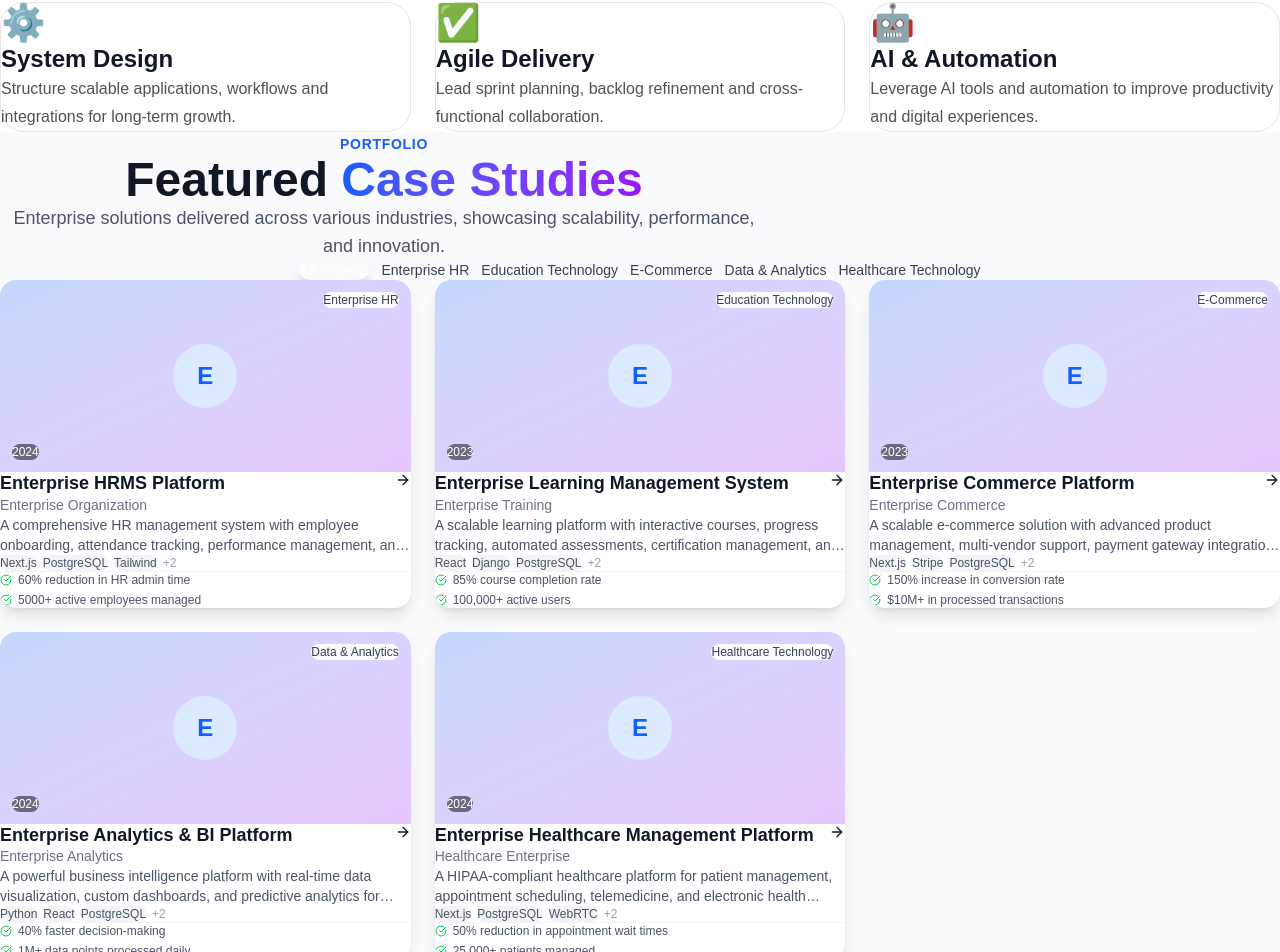
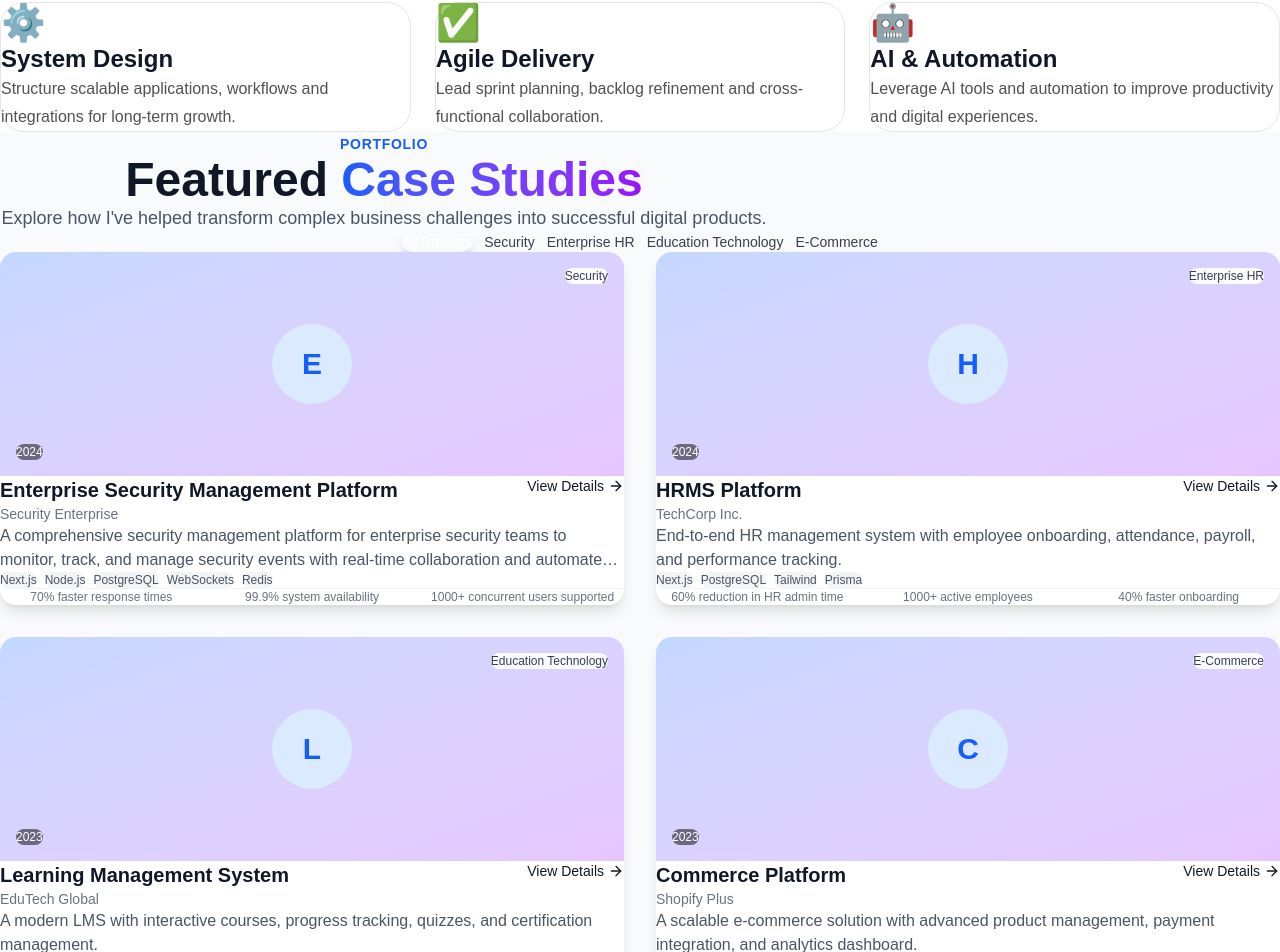
Before and after one commit to anjanikumar-dev/digital-product-studio, a Next.js app: page / in a window 1280 px wide. Shown: the part 1133-2085 px from the top of the page. Built offline with nearby package versions, Linux system fonts and the light colour scheme.

Commit message:
feat: add Case Studies section with enterprise projects

```diff
--- a/src/components/home/CaseStudies.tsx
+++ b/src/components/home/CaseStudies.tsx
@@ -19,79 +19,64 @@ interface Project {
 
 const projects: Project[] = [
   {
+    id: 'security-platform',
+    title: 'Enterprise Security Management Platform',
+    category: 'Security',
+    description: 'A comprehensive security management platform for enterprise security teams to monitor, track, and manage security events with real-time collaboration and automated workflows.',
+    image: '/images/security-platform.jpg',
+    tags: ['Next.js', 'Node.js', 'PostgreSQL', 'WebSockets', 'Redis'],
+    results: [
+      '70% faster response times',
+      '99.9% system availability',
+      '1000+ concurrent users supported'
+    ],
+    year: '2024',
+    client: 'Security Enterprise'
+  },
+  {
     id: 'hrms',
-    title: 'Enterprise HRMS Platform',
+    title: 'HRMS Platform',
     category: 'Enterprise HR',
-    description: 'A comprehensive HR management system with employee onboarding, attendance tracking, performance management, and advanced analytics dashboard.',
+    description: 'End-to-end HR management system with employee onboarding, attendance, payroll, and performance tracking.',
     image: '/images/hrms-platform.jpg',
-    tags: ['Next.js', 'PostgreSQL', 'Tailwind', 'Prisma', 'GraphQL'],
+    tags: ['Next.js', 'PostgreSQL', 'Tailwind', 'Prisma'],
     results: [
       '60% reduction in HR admin time',
-      '5000+ active employees managed',
-      '45% faster employee onboarding'
+      '1000+ active employees',
+      '40% faster onboarding'
     ],
     year: '2024',
-    client: 'Enterprise Organization'
+    client: 'TechCorp Inc.'
   },
   {
     id: 'lms',
-    title: 'Enterprise Learning Management System',
+    title: 'Learning Management System',
     category: 'Education Technology',
-    description: 'A scalable learning platform with interactive courses, progress tracking, automated assessments, certification management, and AI-powered recommendations.',
+    description: 'A modern LMS with interactive courses, progress tracking, quizzes, and certification management.',
     image: '/images/lms-platform.jpg',
-    tags: ['React', 'Django', 'PostgreSQL', 'WebRTC', 'Machine Learning'],
+    tags: ['React', 'Django', 'PostgreSQL', 'WebRTC'],
     results: [
       '85% course completion rate',
-      '100,000+ active users',
-      '300+ professional courses'
+      '50,000+ active users',
+      '200+ courses available'
     ],
     year: '2023',
-    client: 'Enterprise Training'
+    client: 'EduTech Global'
   },
   {
     id: 'ecommerce',
-    title: 'Enterprise Commerce Platform',
+    title: 'Commerce Platform',
     category: 'E-Commerce',
-    description: 'A scalable e-commerce solution with advanced product management, multi-vendor support, payment gateway integration, and real-time inventory management.',
+    description: 'A scalable e-commerce solution with advanced product management, payment integration, and analytics dashboard.',
     image: '/images/commerce-platform.jpg',
-    tags: ['Next.js', 'Stripe', 'PostgreSQL', 'Redis', 'AWS'],
+    tags: ['Next.js', 'Stripe', 'PostgreSQL', 'Redis'],
     results: [
-      '150% increase in conversion rate',
-      '$10M+ in processed transactions',
-      '99.99% uptime SLA'
+      '3x increase in conversion rate',
+      '$5M+ total sales processed',
+      '99.9% uptime'
     ],
     year: '2023',
-    client: 'Enterprise Commerce'
-  },
-  {
-    id: 'analytics-platform',
-    title: 'Enterprise Analytics & BI Platform',
-    category: 'Data & Analytics',
-    description: 'A powerful business intelligence platform with real-time data visualization, custom dashboards, and predictive analytics for enterprise decision-making.',
-    image: '/images/analytics-platform.jpg',
-    tags: ['Python', 'React', 'PostgreSQL', 'D3.js', 'Apache Spark'],
-    results: [
-      '40% faster decision-making',
-      '1M+ data points processed daily',
-      '95% data accuracy improvement'
-    ],
-    year: '2024',
-    client: 'Enterprise Analytics'
-  },
-  {
-    id: 'healthcare-platform',
-    title: 'Enterprise Healthcare Management Platform',
-    category: 'Healthcare Technology',
-    description: 'A HIPAA-compliant healthcare platform for patient management, appointment scheduling, telemedicine, and electronic health records (EHR) integration.',
-    image: '/images/healthcare-platform.jpg',
-    tags: ['Next.js', 'PostgreSQL', 'WebRTC', 'Redis', 'FHIR'],
-    results: [
-      '50% reduction in appointment wait times',
-      '25,000+ patients managed',
-      '99.99% compliance rating'
-    ],
-    year: '2024',
-    client: 'Healthcare Enterprise'
+    client: 'Shopify Plus'
   }
 ];
 
@@ -146,7 +131,7 @@ export default function CaseStudies() {
             </span>
           </h2>
           <p className="text-lg text-gray-600 dark:text-gray-300">
-            Enterprise solutions delivered across various industries, showcasing scalability, performance, and innovation.
+            Explore how I've helped transform complex business challenges into successful digital products.
           </p>
         </motion.div>
 
@@ -179,7 +164,7 @@ export default function CaseStudies() {
           initial="hidden"
           whileInView="visible"
           viewport={{ once: true }}
-          className="grid grid-cols-1 md:grid-cols-2 lg:grid-cols-3 gap-6"
+          className="grid grid-cols-1 md:grid-cols-2 gap-8"
         >
           {filteredProjects.map((project) => (
             <motion.div
@@ -190,30 +175,30 @@ export default function CaseStudies() {
               onMouseLeave={() => setActiveProject(null)}
             >
               {/* Image Placeholder */}
-              <div className="relative h-48 bg-gradient-to-br from-blue-500/20 to-purple-500/20 overflow-hidden">
+              <div className="relative h-56 bg-gradient-to-br from-blue-500/20 to-purple-500/20 overflow-hidden">
                 <div className="absolute inset-0 bg-gradient-to-br from-blue-600/10 to-purple-600/10 group-hover:opacity-0 transition-opacity duration-500" />
                 <div className="absolute inset-0 flex items-center justify-center">
-                  <div className="w-16 h-16 rounded-full bg-blue-100 dark:bg-blue-900/30 flex items-center justify-center">
-                    <span className="text-2xl font-bold text-blue-600 dark:text-blue-400">
+                  <div className="w-20 h-20 rounded-full bg-blue-100 dark:bg-blue-900/30 flex items-center justify-center">
+                    <span className="text-3xl font-bold text-blue-600 dark:text-blue-400">
                       {project.title.charAt(0)}
                     </span>
                   </div>
                 </div>
                 {/* Category Badge */}
-                <div className="absolute top-3 right-3 bg-white/90 dark:bg-gray-900/90 backdrop-blur-sm px-2.5 py-1 rounded-full text-xs font-medium text-gray-700 dark:text-gray-300">
+                <div className="absolute top-4 right-4 bg-white/90 dark:bg-gray-900/90 backdrop-blur-sm px-3 py-1 rounded-full text-xs font-medium text-gray-700 dark:text-gray-300">
                   {project.category}
                 </div>
                 {/* Year Badge */}
-                <div className="absolute bottom-3 left-3 bg-black/50 backdrop-blur-sm px-2.5 py-1 rounded-full text-xs font-medium text-white">
+                <div className="absolute bottom-4 left-4 bg-black/50 backdrop-blur-sm px-3 py-1 rounded-full text-xs font-medium text-white">
                   {project.year}
                 </div>
               </div>
 
               {/* Content */}
-              <div className="p-5">
-                <div className="flex items-start justify-between mb-2">
+              <div className="p-6">
+                <div className="flex items-start justify-between mb-3">
                   <div>
-                    <h3 className="text-lg font-bold text-gray-900 dark:text-white mb-1 leading-tight">
+                    <h3 className="text-xl font-bold text-gray-900 dark:text-white mb-1">
                       {project.title}
                     </h3>
                     <p className="text-sm text-gray-500 dark:text-gray-400">
@@ -222,40 +207,35 @@ export default function CaseStudies() {
                   </div>
                   <Link
                     href={`/projects/${project.id}`}
-                    className="inline-flex items-center gap-1 text-sm font-medium text-blue-600 dark:text-blue-400 hover:gap-2 transition-all duration-300 flex-shrink-0 ml-2"
+                    className="inline-flex items-center gap-1 text-sm font-medium text-blue-600 dark:text-blue-400 hover:gap-2 transition-all duration-300"
                   >
+                    View Details
                     <ArrowRight className="w-4 h-4" />
                   </Link>
                 </div>
 
-                <p className="text-sm text-gray-600 dark:text-gray-300 mb-3 line-clamp-2">
+                <p className="text-gray-600 dark:text-gray-300 mb-4 line-clamp-2">
                   {project.description}
                 </p>
 
                 {/* Tags */}
-                <div className="flex flex-wrap gap-1.5 mb-3">
-                  {project.tags.slice(0, 3).map((tag) => (
+                <div className="flex flex-wrap gap-2 mb-4">
+                  {project.tags.map((tag) => (
                     <span
                       key={tag}
-                      className="px-2 py-0.5 bg-gray-100 dark:bg-gray-700/50 rounded-full text-xs font-medium text-gray-600 dark:text-gray-400"
+                      className="px-2.5 py-1 bg-gray-100 dark:bg-gray-700/50 rounded-full text-xs font-medium text-gray-600 dark:text-gray-400"
                     >
                       {tag}
                     </span>
                   ))}
-                  {project.tags.length > 3 && (
-                    <span className="px-2 py-0.5 text-xs font-medium text-gray-400 dark:text-gray-500">
-                      +{project.tags.length - 3}
-                    </span>
-                  )}
                 </div>
 
                 {/* Results */}
-                <div className="pt-3 border-t border-gray-100 dark:border-gray-700">
-                  <div className="grid grid-cols-1 gap-1">
-                    {project.results.slice(0, 2).map((result, index) => (
-                      <div key={index} className="flex items-center gap-1.5">
-                        <CheckCircle className="w-3 h-3 text-green-500 flex-shrink-0" />
-                        <p className="text-xs text-gray-600 dark:text-gray-400 truncate">
+                <div className="pt-4 border-t border-gray-100 dark:border-gray-700">
+                  <div className="grid grid-cols-3 gap-2">
+                    {project.results.map((result, index) => (
+                      <div key={index} className="text-center">
+                        <p className="text-xs text-gray-500 dark:text-gray-400 line-clamp-1">
                           {result}
                         </p>
                       </div>
```
